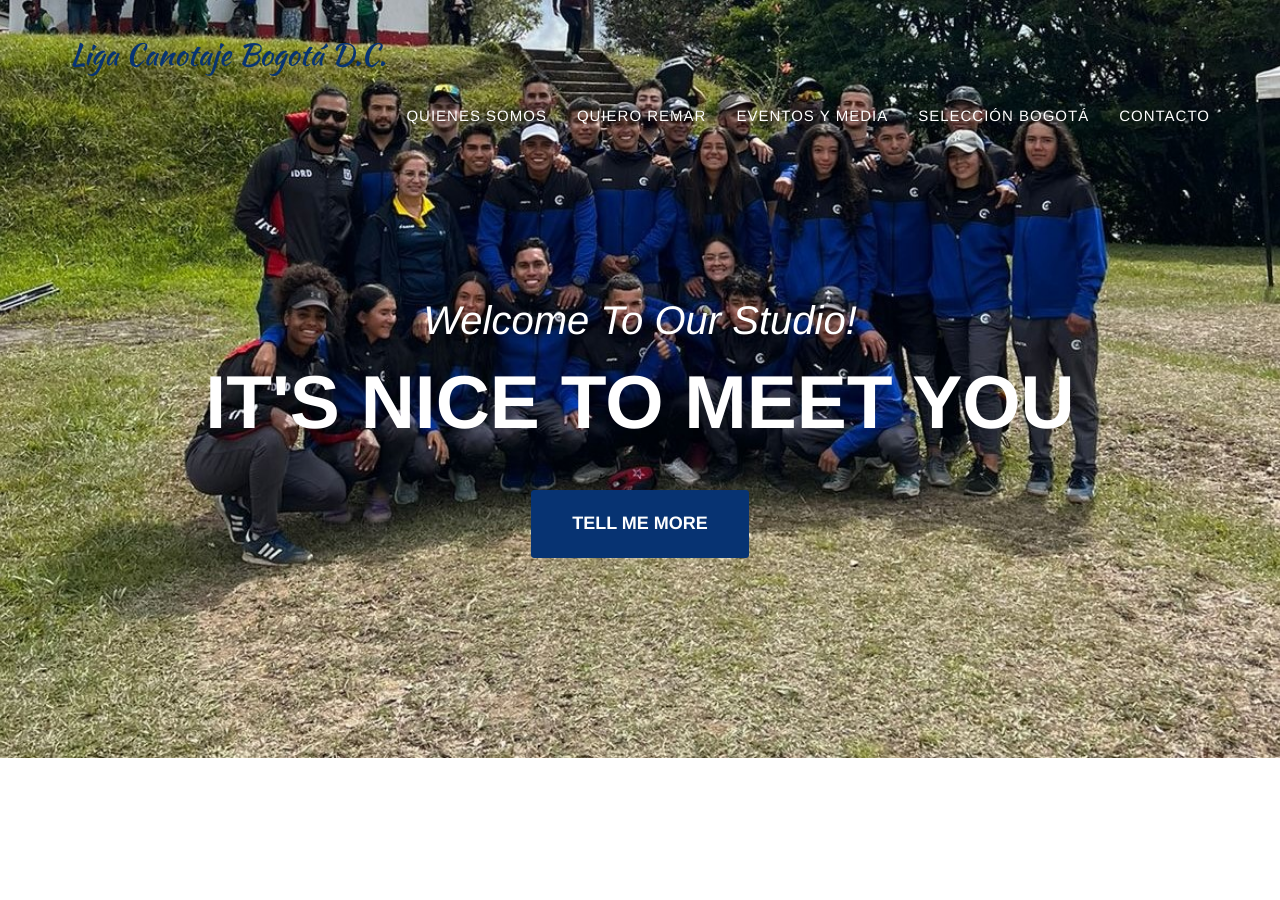
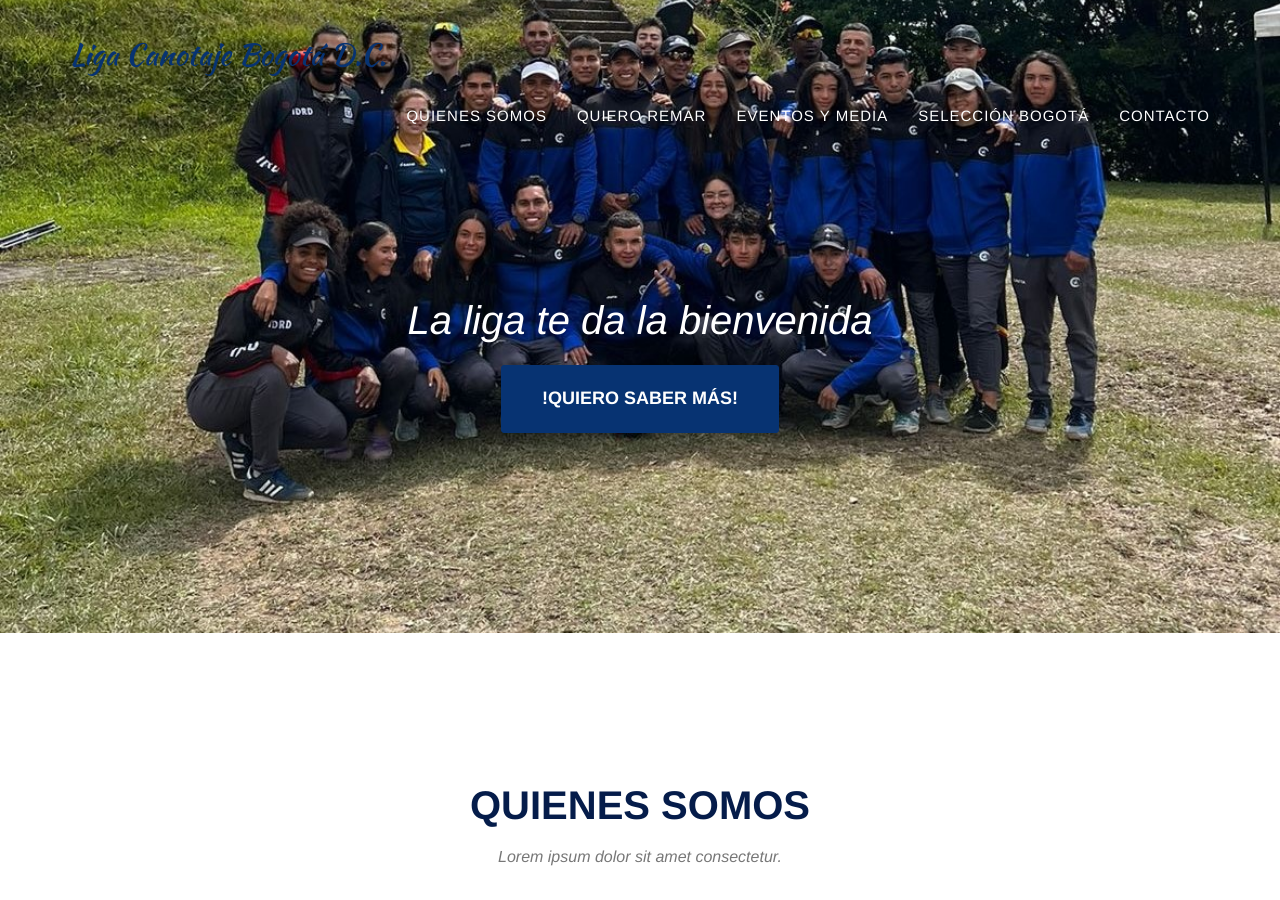
Before and after one commit to amauryprieto/canotajebogota, a Jekyll site: the page built from index.html, in a window 1280 px wide and 900 px high. Built offline with Jekyll 4.4.1, drawn with Linux system fonts in a browser that asks for light colours; some web fonts are replaced; some of the changed text lies outside the part shown.

Commit message:
Initial commit

```diff
--- a/_includes/clients.html
+++ /dev/null
@@ -1,27 +0,0 @@
-<!-- Clients Aside -->
-    <aside class="clients">
-        <div class="container">
-            <div class="row">
-                <div class="col-md-3 col-sm-6">
-                    <a href="#">
-                        <img src="img/logos/envato.jpg" class="img-responsive img-centered" alt="">
-                    </a>
-                </div>
-                <div class="col-md-3 col-sm-6">
-                    <a href="#">
-                        <img src="img/logos/designmodo.jpg" class="img-responsive img-centered" alt="">
-                    </a>
-                </div>
-                <div class="col-md-3 col-sm-6">
-                    <a href="#">
-                        <img src="img/logos/themeforest.jpg" class="img-responsive img-centered" alt="">
-                    </a>
-                </div>
-                <div class="col-md-3 col-sm-6">
-                    <a href="#">
-                        <img src="img/logos/creative-market.jpg" class="img-responsive img-centered" alt="">
-                    </a>
-                </div>
-            </div>
-        </div>
-    </aside>
--- a/_includes/contact.html
+++ b/_includes/contact.html
@@ -2,7 +2,7 @@
     <div class="container">
         <div class="row">
             <div class="col-lg-12 text-center">
-                <h2 class="section-heading">Contact Us</h2>
+                <h2 class="section-heading">Contáctenos</h2>
                 <h3 class="section-subheading text-muted">Lorem ipsum dolor sit amet consectetur.</h3>
             </div>
         </div>
@@ -12,32 +12,33 @@
                     <div class="row">
                         <div class="col-md-6">
                             <div class="control-group form-group">
-                                <input type="text" class="form-control" placeholder="Your Name *" id="name" required
+                                <input type="text" class="form-control" placeholder="Combre *" id="name" required
                                     data-validation-required-message="Please enter your name.">
                                 <p class="help-block text-danger"></p>
                             </div>
                             <div class="control-group form-group">
-                                <input type="email" class="form-control" placeholder="Your Email *" id="email" required
-                                    data-validation-required-message="Please enter your email address.">
+                                <input type="email" class="form-control" placeholder="Correo electrónico *" id="email"
+                                    required
+                                    data-validation-required-message="Por favor ingrese su correo electrónico.">
                                 <p class="help-block text-danger"></p>
                             </div>
                             <div class="control-group form-group">
-                                <input type="tel" class="form-control" placeholder="Your Phone *" id="phone" required
-                                    data-validation-required-message="Please enter your phone number.">
+                                <input type="tel" class="form-control" placeholder="Teléfono *" id="phone" required
+                                    data-validation-required-message="Por favor ingrese su número de teléfono.">
                                 <p class="help-block text-danger"></p>
                             </div>
                         </div>
                         <div class="col-md-6">
                             <div class="control-group form-group">
-                                <textarea class="form-control" placeholder="Your Message *" id="message" required
-                                    data-validation-required-message="Please enter a message."></textarea>
+                                <textarea class="form-control" placeholder="Mensaje *" id="message" required
+                                    data-validation-required-message="Por favor incluya su solicitud."></textarea>
                                 <p class="help-block text-danger"></p>
                             </div>
                         </div>
                         <div class="clearfix"></div>
                         <div class="col-lg-12 text-center">
                             <div id="success"></div>
-                            <button type="submit" class="btn btn-xl">Send Message</button>
+                            <button type="submit" class="btn btn-xl">Enviar</button>
                         </div>
                     </div>
                 </form>
--- a/_includes/header.html
+++ b/_includes/header.html
@@ -45,9 +45,8 @@
 <header>
     <div class="container">
         <div class="intro-text">
-            <div class="intro-lead-in">Welcome To Our Studio!</div>
-            <div class="intro-heading">It's Nice To Meet You</div>
-            <a href="#quiero-remar" class="page-scroll btn btn-xl">Tell Me More</a>
+            <div class="intro-lead-in">La liga te da la bienvenida</div>
+            <a href="#quiero-remar" class="page-scroll btn btn-xl">!Quiero saber más!</a>
         </div>
     </div>
 </header>
--- a/_includes/team.html
+++ b/_includes/team.html
@@ -3,7 +3,7 @@
     <div class="container">
         <div class="row">
             <div class="col-lg-12 text-center">
-                <h2 class="section-heading">Our Amazing Team</h2>
+                <h2 class="section-heading">Nuestro equipo</h2>
                 <h3 class="section-subheading text-muted">Lorem ipsum dolor sit amet consectetur.</h3>
             </div>
         </div>
```
Also changed, not shown: _posts/2014-07-14-project-5.markdown (deleted, +0 -17 lines), _posts/2014-07-15-project-4.markdown (deleted, +0 -17 lines), _posts/2014-07-15-project-6.markdown (deleted, +0 -17 lines).
